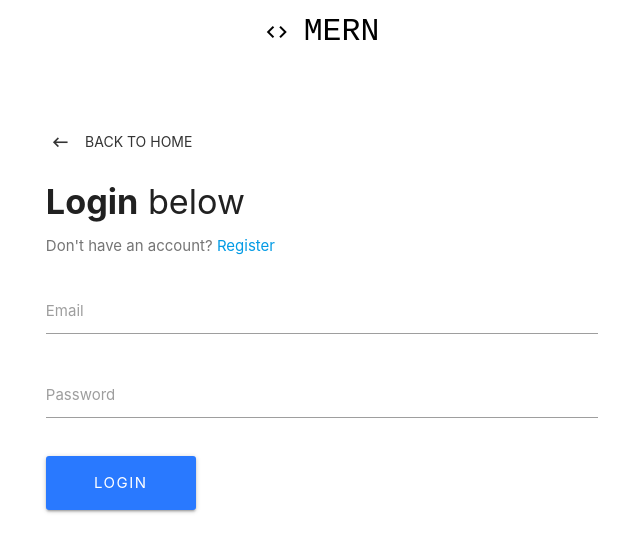
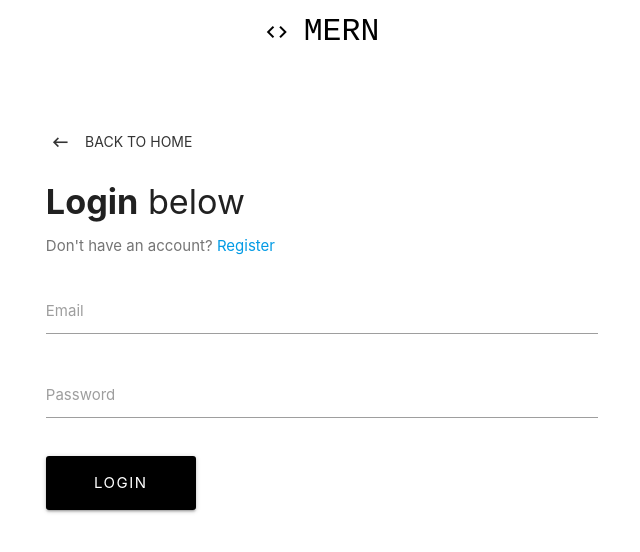
Before and after one commit to cesarecamurani/AuthAppJS, a React (Create React App) app in the folder client/: page /login in a window 1280 px wide. Shown: the top 552 px of the page, without its empty margins (318-958 px from the left). Built offline with nearby package versions, Linux system fonts and the light colour scheme.

Commit message:
Issue with Provider/Store fixed

```diff
--- a/client/src/components/auth/Login.js
+++ b/client/src/components/auth/Login.js
@@ -105,7 +105,7 @@ class Login extends Component {
                     marginTop: "1rem"
                   }}
                   type="submit"
-                  className="btn btn-large waves-effect waves-light hoverable blue accent-3"
+                  className="btn btn-large waves-effect waves-light hoverable black accent-3"
                 >
                   Login
                 </button>
--- a/client/src/components/auth/Register.js
+++ b/client/src/components/auth/Register.js
@@ -127,7 +127,7 @@ class Register extends Component {
                     marginTop: "1rem"
                   }}
                   type="submit"
-                  className="btn btn-large waves-effect waves-light hoverable blue accent-3"
+                  className="btn btn-large waves-effect waves-light hoverable black accent-3"
                 >
                   Sign up
                 </button>
```
Also changed, not shown: package.json (+11 -1 lines), 1 other file (tests, documents, lock files or other folders).
